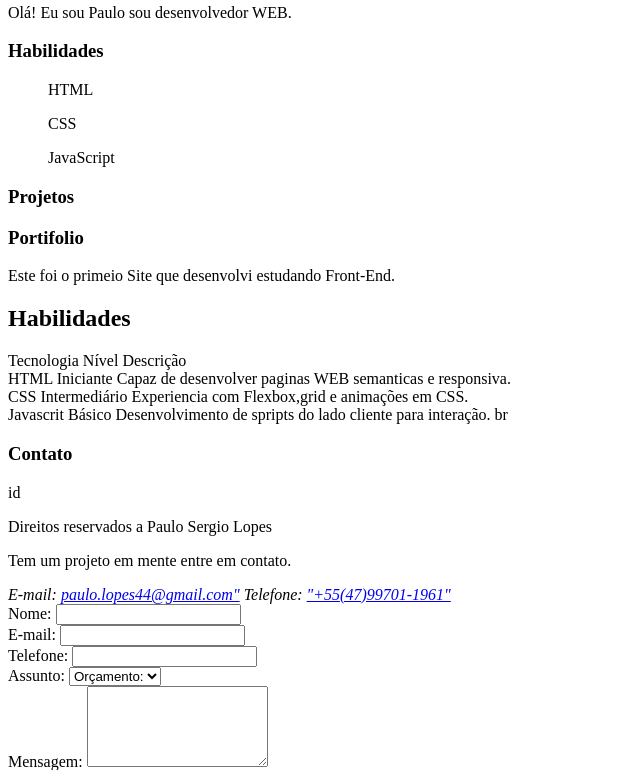
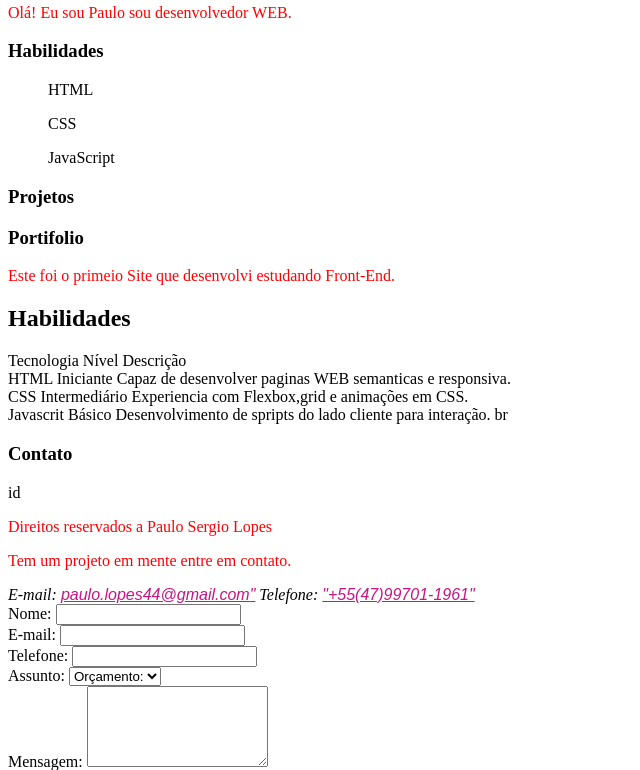
Before and after one commit to Adamanthium/Site, a plain HTML site: page Index.html in a window 1280 px wide. Shown: the part 509-1279 px from the top of the page, without its empty margins (0-640 px from the left). Drawn offline with Linux system fonts and the light colour scheme; files whose address does not match are found by name.

Commit message:
Add style.css

```diff
--- a/Index.html
+++ b/Index.html
@@ -4,6 +4,7 @@
 <head>
   <meta charset="UTF-8">
   <meta name="viewport" content="width=device-width, initial-scale=1.0">
+  <link rel="stylesheet" href="C:\Users\paulo\Documents\GitHub\Site\style.css">
   <title>Titulo da pagina</title>
 </head>
 
@@ -22,7 +23,7 @@
   <section id="sobre">
     <h2>Sobre mim.</h2>
 
-    <img src="C:\Users\paulo\Documents\GitHub\Site\Images\Foto_Perfil.jpeg" alt"Paulo_Lopes">
+    <img src="C:\Users\paulo\Documents\GitHub\Site\Image\Foto_Perfil.jpeg" alt"Paulo_Lopes">
     </img>
 
     <article>
--- /dev/null
+++ b/style.css
@@ -0,0 +1,8 @@
+
+p{
+  color: red;
+}
+a {
+  color:mediumvioletred;
+  font-family: Arial;
+}
```
